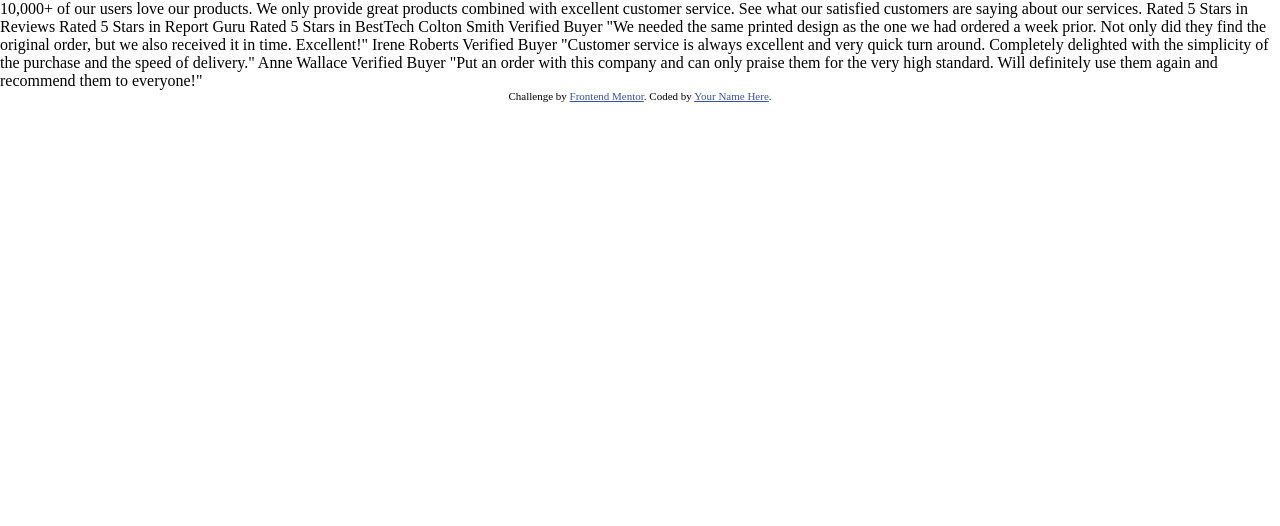
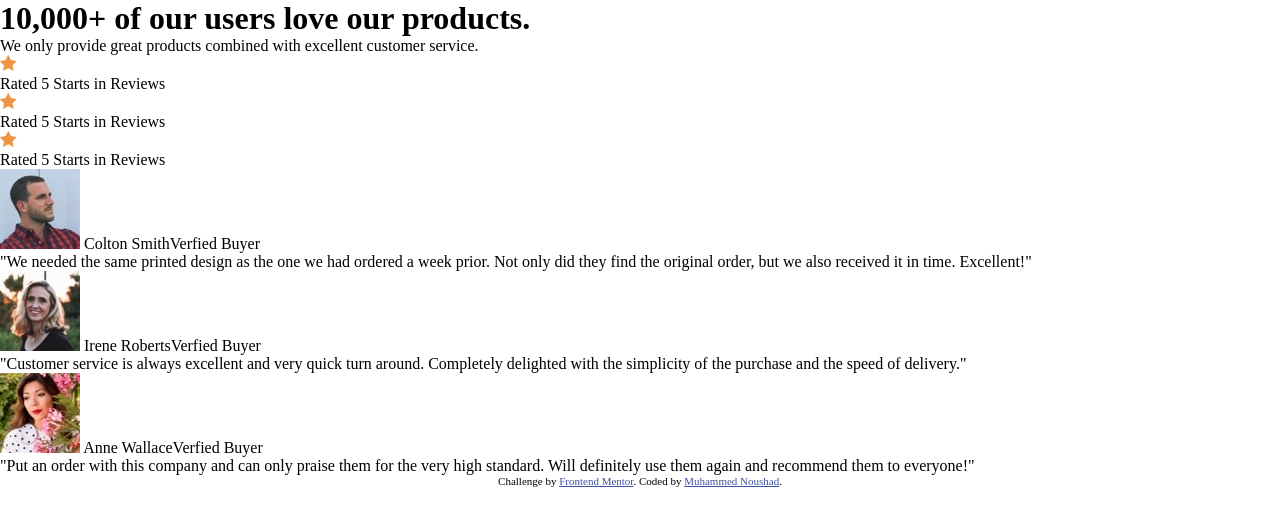
Before and after one commit to MuhammedNoushad/Social-Proof-Section-UI, a plain HTML site: page index.html in a window 1280 px wide. Drawn offline with Linux system fonts and the light colour scheme.

Commit message:
html structure complete.

```diff
--- a/index.html
+++ b/index.html
@@ -16,23 +16,67 @@
     <title>Frontend Mentor | Social proof section</title>
   </head>
   <body>
-    10,000+ of our users love our products. We only provide great products
-    combined with excellent customer service. See what our satisfied customers
-    are saying about our services. Rated 5 Stars in Reviews Rated 5 Stars in
-    Report Guru Rated 5 Stars in BestTech Colton Smith Verified Buyer "We needed
-    the same printed design as the one we had ordered a week prior. Not only did
-    they find the original order, but we also received it in time. Excellent!"
-    Irene Roberts Verified Buyer "Customer service is always excellent and very
-    quick turn around. Completely delighted with the simplicity of the purchase
-    and the speed of delivery." Anne Wallace Verified Buyer "Put an order with
-    this company and can only praise them for the very high standard. Will
-    definitely use them again and recommend them to everyone!"
+    <div class="container">
+      <div class="top__section">
+        <div class="left__side">
+          <h1>10,000+ of our users love our products.</h1>
+          <p>
+            We only provide great products combined with excellent customer
+            service.
+          </p>
+        </div>
+        <div class="right__side">
+          <div class="card__rating">
+            <img src="./images/icon-star.svg" alt="rating star" />
+            <p>Rated 5 Starts in Reviews</p>
+          </div>
+          <div class="card__rating">
+            <img src="./images/icon-star.svg" alt="rating star" />
+            <p>Rated 5 Starts in Reviews</p>
+          </div>
+          <div class="card__rating">
+            <img src="./images/icon-star.svg" alt="rating star" />
+            <p>Rated 5 Starts in Reviews</p>
+          </div>
+        </div>
+      </div>
+
+      <div class="bottom__section">
+        <div class="card__comment">
+          <img src="./images/image-colton.jpg" alt="a person" />
+          <span>Colton Smith</span><span>Verfied Buyer</span>
+          <p>
+            "We needed the same printed design as the one we had ordered a week
+            prior. Not only did they find the original order, but we also
+            received it in time. Excellent!"
+          </p>
+        </div>
+        <div class="card__comment">
+          <img src="./images/image-irene.jpg" alt="a person" />
+          <span>Irene Roberts</span><span>Verfied Buyer</span>
+          <p>
+            "Customer service is always excellent and very quick turn around.
+            Completely delighted with the simplicity of the purchase and the
+            speed of delivery."
+          </p>
+        </div>
+        <div class="card__comment">
+          <img src="./images/image-anne.jpg" alt="a person" />
+          <span>Anne Wallace</span><span>Verfied Buyer</span>
+          <p>
+            "Put an order with this company and can only praise them for the
+            very high standard. Will definitely use them again and recommend
+            them to everyone!"
+          </p>
+        </div>
+      </div>
+    </div>
 
     <div class="attribution">
       Challenge by
       <a href="https://www.frontendmentor.io?ref=challenge" target="_blank"
         >Frontend Mentor</a
-      >. Coded by <a href="#">Your Name Here</a>.
+      >. Coded by <a href="#">Muhammed Noushad</a>.
     </div>
   </body>
 </html>
```
